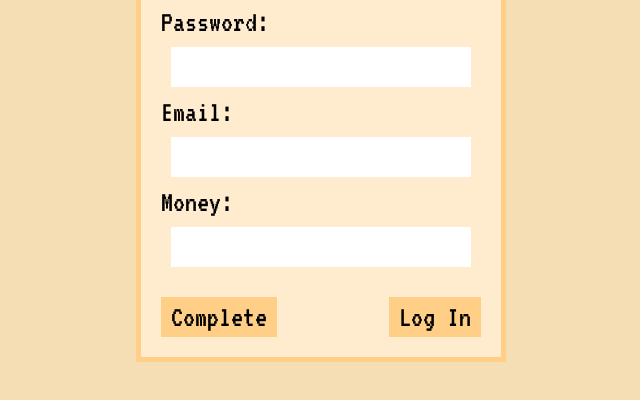
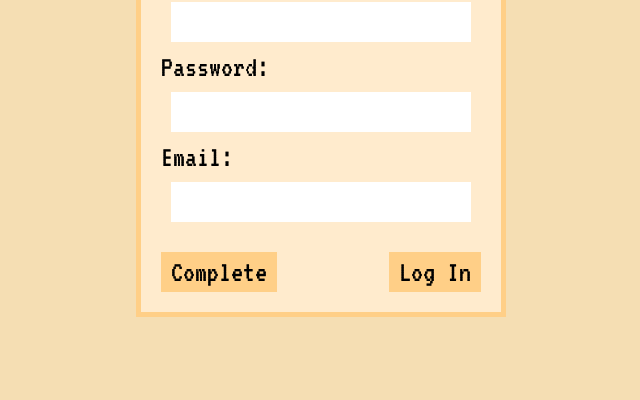
Before and after one commit to Milos252/bank, a plain HTML site: page signup/signup.html in a window 1280 px wide. Shown: the part 316-716 px from the top of the page, without its empty margins (319-959 px from the left). Drawn offline with Linux system fonts and the light colour scheme.

Commit message:
removed money.....

```diff
--- a/signup/signup.html
+++ b/signup/signup.html
@@ -31,15 +31,7 @@
                     autocomplete="off"
                 />
             </div>
-            <div id="money-div">
-                <label for="money">Money: <br /></label>
-                <input
-                    type="number"
-                    name="money"
-                    id="money"
-                    autocomplete="off"
-                />
-            </div>
+
 
             <div id="btns">
                 <button type="submit">Complete</button>
--- a/signup/signup.js
+++ b/signup/signup.js
@@ -6,10 +6,10 @@ btn.addEventListener('click', () => {
     let username = document.querySelector('#name').value;
     let password = document.querySelector('#password').value;
     let email = document.querySelector('#email').value;
-    let money = document.querySelector('#money').value;
+    let money = '0';
 
 
-    if (username !== '' && password !== '' && money !== '') {
+    if (username !== '' && password !== '' && email !== '') {
         fetch(url, {
             method: 'POST',
             headers: {
```
